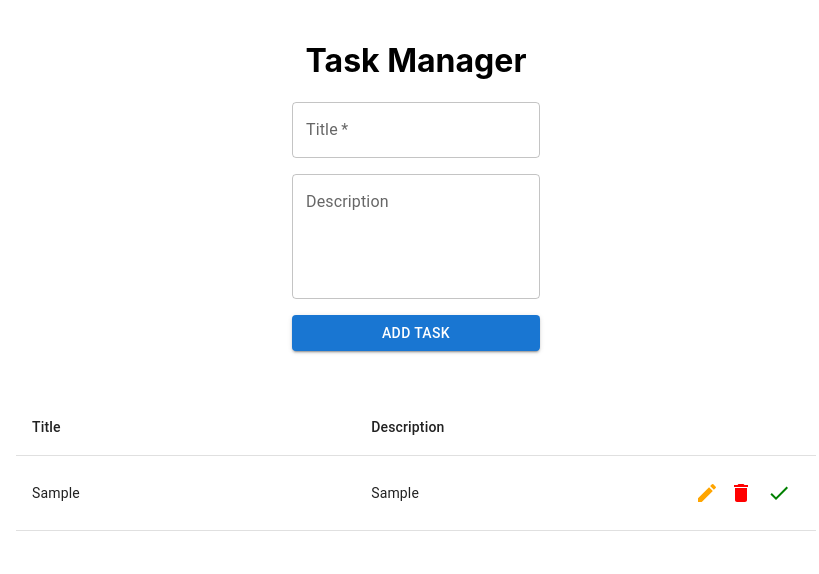
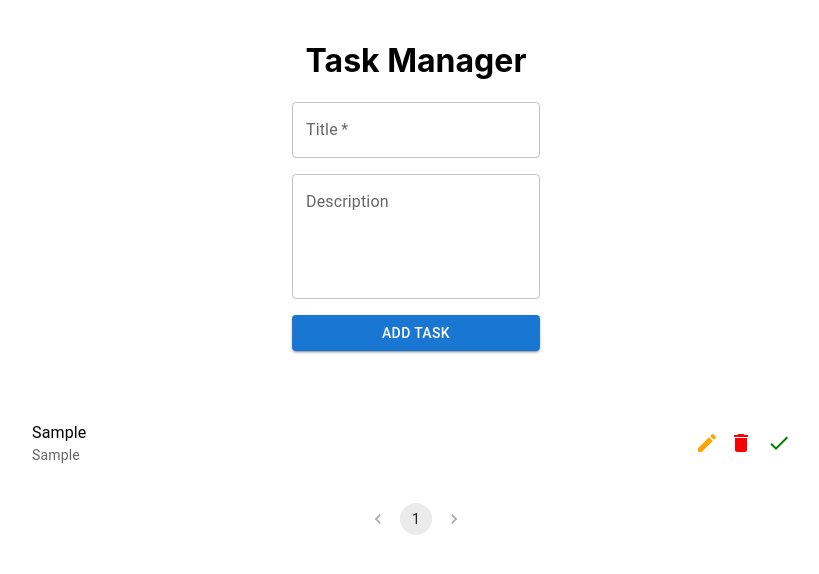
Before and after one commit to iannak/lista_tarefas, a React (Create React App) app: page / in a window 1280 px wide. Both pictures are taken after typing "Sample", "Sample" into the empty fields and a click on the button "ADD TASK". Shown: the top 574 px of the page, without its empty margins (224-1043 px from the left). Built offline with nearby package versions, Linux system fonts and the light colour scheme.

Commit message:
fix: list and implemented pagination

```diff
--- a/src/components/TaskList/index.tsx
+++ b/src/components/TaskList/index.tsx
@@ -1,10 +1,9 @@
 import React, { useState } from "react";
 import {
-  Table,
-  TableBody,
-  TableCell,
-  TableHead,
-  TableRow,
+  List,
+  ListItem,
+  ListItemText,
+  ListItemSecondaryAction,
   IconButton,
   Dialog,
   DialogTitle,
@@ -13,10 +12,11 @@ import {
   Button,
   TextField,
   Checkbox,
+  Pagination,
 } from "@mui/material";
 import { Delete, Edit, Check } from "@mui/icons-material";
 import styled from "styled-components";
-import { TableContainerList } from "./styles";
+import { PaginationList, TableContainerList } from "./styles";
 
 interface Task {
   id: string;
@@ -30,15 +30,18 @@ interface Props {
   setTasks: React.Dispatch<React.SetStateAction<Task[]>>;
 }
 
-const StyledTableCell = styled(TableCell)<{ completed: boolean }>`
+const StyledListItemText = styled(ListItemText)<{ completed: boolean }>`
   text-decoration: ${(props) => (props.completed ? "line-through" : "none")};
 `;
+
+const ITEMS_PER_PAGE = 5;
 
 const TaskList: React.FC<Props> = ({ tasks, setTasks }) => {
   const [editTask, setEditTask] = useState<Task | null>(null);
   const [openDialog, setOpenDialog] = useState(false);
   const [editedTitle, setEditedTitle] = useState("");
   const [editedDescription, setEditedDescription] = useState("");
+  const [currentPage, setCurrentPage] = useState(1);
 
   const handleEditOpen = (task: Task) => {
     setEditTask(task);
@@ -79,34 +82,34 @@ const TaskList: React.FC<Props> = ({ tasks, setTasks }) => {
     setTasks(updatedTasks);
   };
 
+  const handleChangePage = (
+    event: React.ChangeEvent<unknown>,
+    page: number
+  ) => {
+    setCurrentPage(page);
+  };
+
+  const paginatedTasks = tasks.slice(
+    (currentPage - 1) * ITEMS_PER_PAGE,
+    currentPage * ITEMS_PER_PAGE
+  );
+
   return (
     <>
       <TableContainerList>
-        <Table>
-          <TableHead>
-            <TableRow>
-              <TableCell style={{ minWidth: "150px" }}>Title</TableCell>
-              <TableCell>Description</TableCell>
-              <TableCell></TableCell>
-            </TableRow>
-          </TableHead>
-          <TableBody>
-            {tasks.map((task) => (
-              <TableRow key={task.id}>
-                <StyledTableCell completed={task.completed}>
-                  {task.title}
-                </StyledTableCell>
-                <StyledTableCell completed={task.completed}>
-                  {task.description}
-                </StyledTableCell>
-                <TableCell align="right">
+        <List>
+          {paginatedTasks.map((task) => (
+            <ListItem key={task.id} button>
+              <StyledListItemText
+                primary={task.title}
+                secondary={task.description}
+                completed={task.completed}
+              />
+              <ListItemSecondaryAction>
                 <IconButton onClick={() => handleEditOpen(task)} size="small">
                   <Edit sx={{ color: "orange" }} />
                 </IconButton>
-                  <IconButton
-                    onClick={() => handleDelete(task.id)}
-                    size="small"
-                  >
+                <IconButton onClick={() => handleDelete(task.id)} size="small">
                   <Delete sx={{ color: "red" }} />
                 </IconButton>
                 <Checkbox
@@ -115,11 +118,15 @@ const TaskList: React.FC<Props> = ({ tasks, setTasks }) => {
                   checked={task.completed}
                   onChange={() => handleToggleCompleted(task.id)}
                 />
-                </TableCell>
-              </TableRow>
+              </ListItemSecondaryAction>
+            </ListItem>
           ))}
-          </TableBody>
-        </Table>
+        </List>
+        <PaginationList
+          count={Math.ceil(tasks.length / ITEMS_PER_PAGE)}
+          page={currentPage}
+          onChange={handleChangePage}
+        />
       </TableContainerList>
       <Dialog open={openDialog} onClose={handleEditClose}>
         <DialogTitle>Edit Task</DialogTitle>
--- a/src/components/TaskList/styles.ts
+++ b/src/components/TaskList/styles.ts
@@ -1,5 +1,5 @@
 import styled from "styled-components";
-import { List, TableContainer } from "@mui/material";
+import { List, Pagination, TableContainer } from "@mui/material";
 
 export const StyledList = styled(List)`
   max-width: 400px;
@@ -11,3 +11,9 @@ export const TableContainerList = styled(TableContainer)`
   max-width: 800px;
   margin-top: 3rem;
 `;
+
+export const PaginationList = styled(Pagination)`
+  display: flex;
+  justify-content: center;
+  margin-top: 1rem;
+`;
```
Lines whose indentation alone changed are shown as unchanged.
